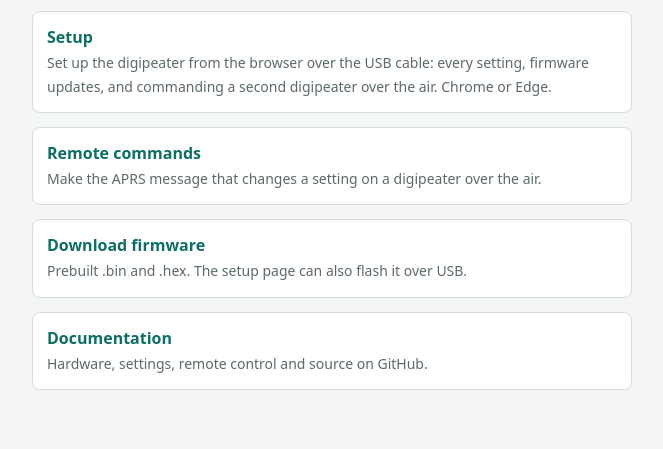
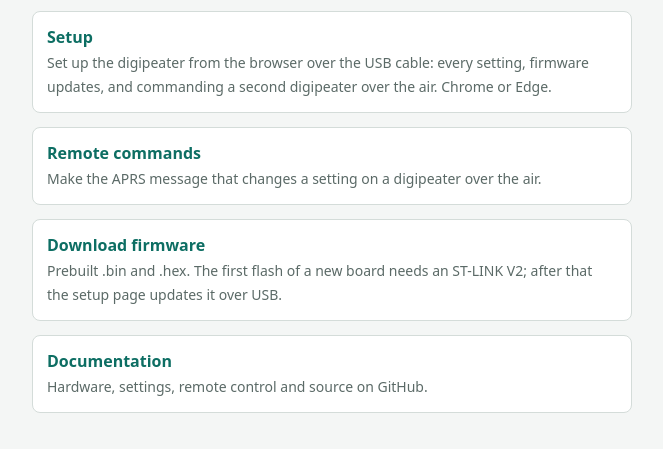
Before and after one commit to radiohound/lora-aprs-digi, a plain HTML site: page index.html in a window 1280 px wide. Shown: the part 73-522 px from the top of the page, without its empty margins (308-971 px from the left). Drawn offline with Linux system fonts and the light colour scheme.

Commit message:
README, setup page, landing page: say plainly that the first flash of a new board needs an ST-LINK V2
Co-Authored-By: Claude Sonnet 5.5 <noreply@anthropic.com>

```diff
--- a/index.html
+++ b/index.html
@@ -27,7 +27,7 @@ a.card span { color:var(--muted); font-size:14px; }
   </div>
   <a class="card" href="tools/setup.html"><b>Setup</b><span>Set up the digipeater from the browser over the USB cable: every setting, firmware updates, and commanding a second digipeater over the air. Chrome or Edge.</span></a>
   <a class="card" href="tools/remote_code.html"><b>Remote commands</b><span>Make the APRS message that changes a setting on a digipeater over the air.</span></a>
-  <a class="card" href="https://github.com/radiohound/lora-aprs-digi/releases/latest"><b>Download firmware</b><span>Prebuilt .bin and .hex. The setup page can also flash it over USB.</span></a>
+  <a class="card" href="https://github.com/radiohound/lora-aprs-digi/releases/latest"><b>Download firmware</b><span>Prebuilt .bin and .hex. The first flash of a new board needs an ST-LINK V2; after that the setup page updates it over USB.</span></a>
   <a class="card" href="https://github.com/radiohound/lora-aprs-digi#readme"><b>Documentation</b><span>Hardware, settings, remote control and source on GitHub.</span></a>
 </main>
 </body>
```
Also changed, not shown: tools/setup.html (+1 -1 lines), 1 other file.
